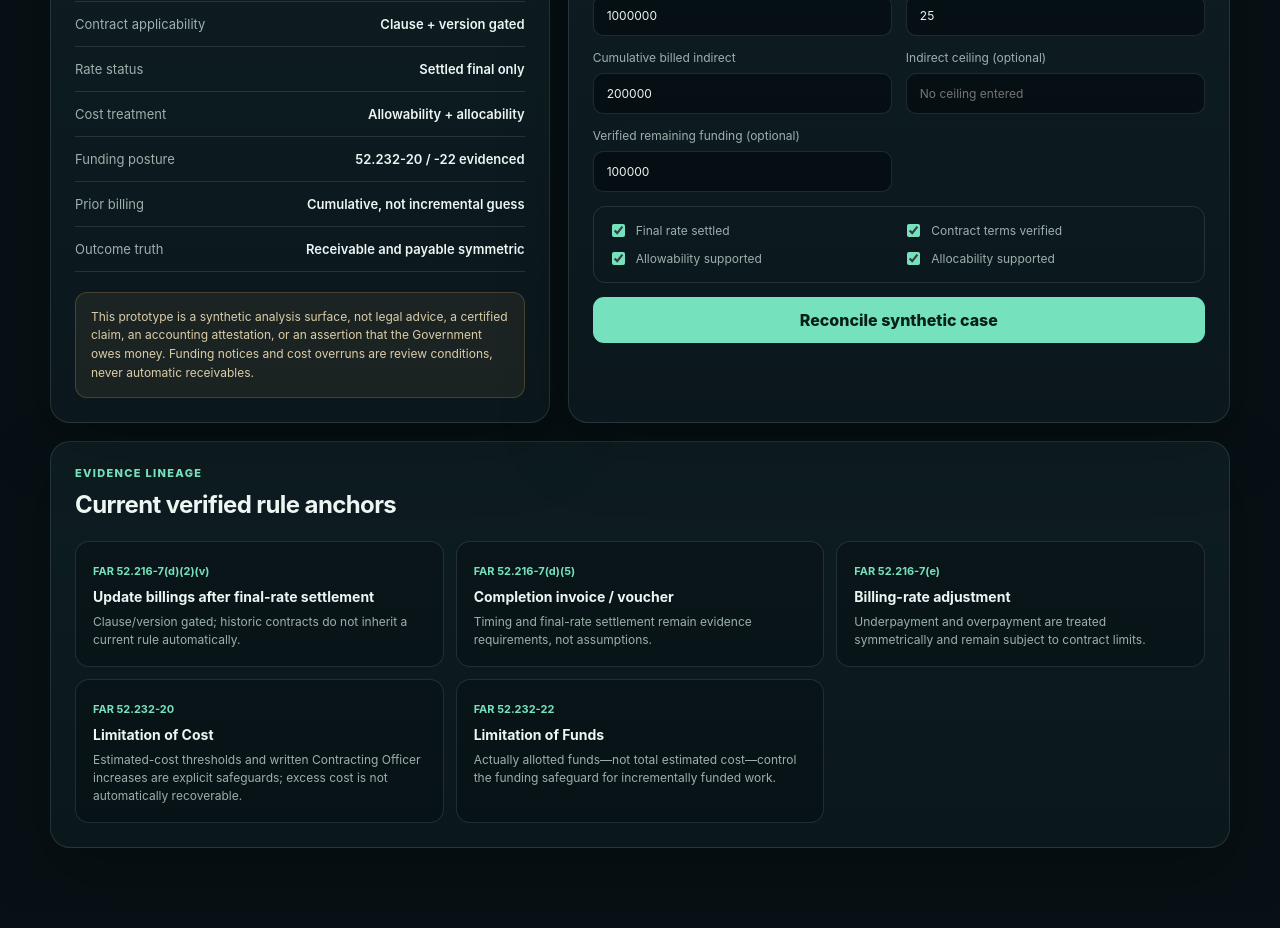
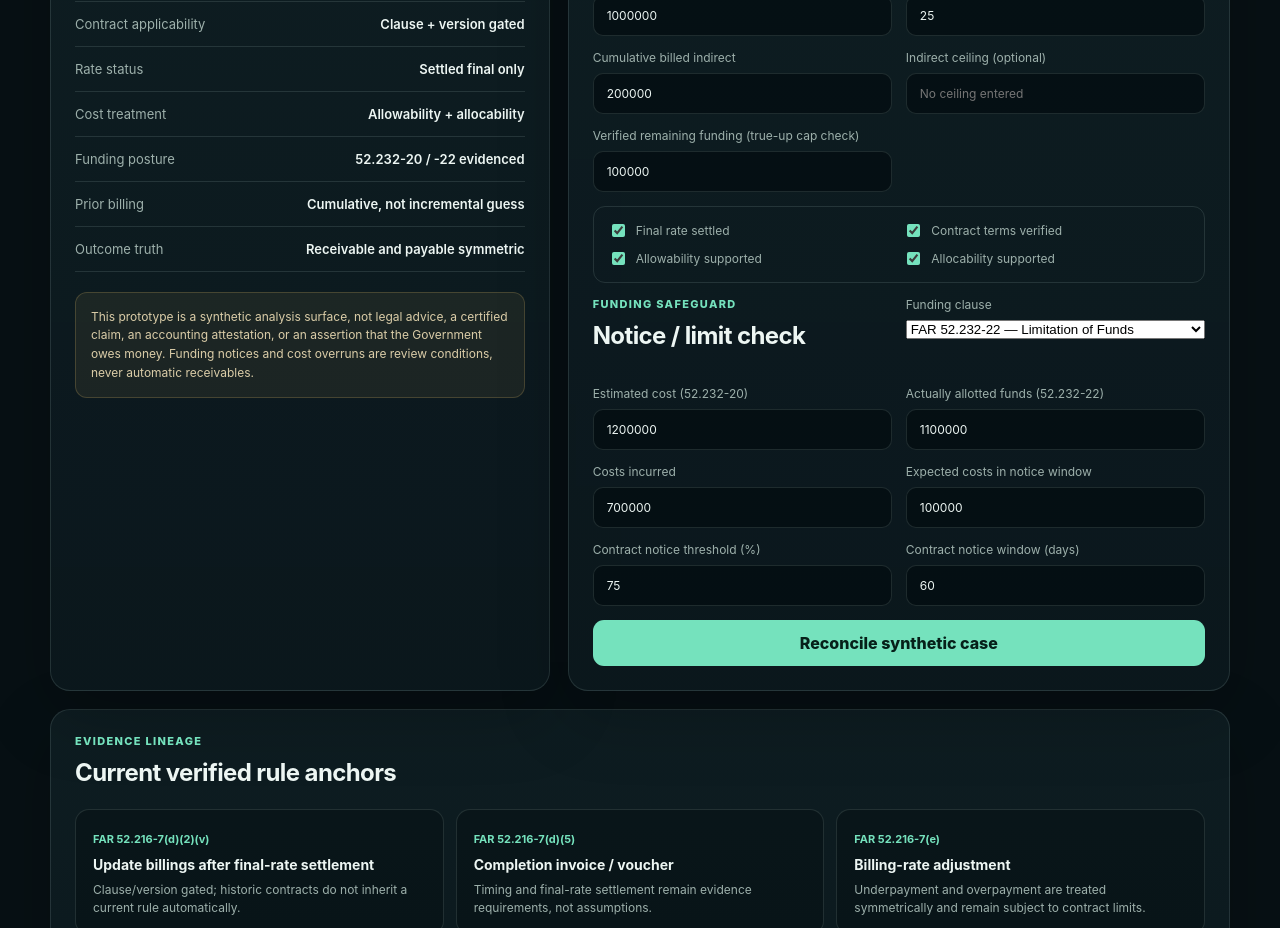
Before and after one commit to MarcosTaz/ai.revenue.recovery, a Next.js app in the folder web/: page / in a window 1280 px wide. Shown: the part 800-1728 px from the top of the page. Built offline with nearby package versions, Linux system fonts and the light colour scheme.

Commit message:
feat(web): surface clause-specific funding guard in synthetic tool

```diff
--- a/web/app/true-up-calculator.tsx
+++ b/web/app/true-up-calculator.tsx
@@ -2,11 +2,21 @@
 
 import { FormEvent, useMemo, useState } from "react";
 import { computeIndirectTrueUp } from "../lib/true-up.mjs";
+import { evaluateFundingSafeguard } from "../lib/funding.mjs";
 
 type Result = {
   state: string;
   expectedIndirect: number | null;
   variance: number | null;
+  explanation: string;
+};
+
+type FundingResult = {
+  state: string;
+  verifiedLimit?: number;
+  projectedCostAtNoticeWindow?: number;
+  thresholdAmount?: number;
+  automaticRecoveryAllowed: boolean;
   explanation: string;
 };
 
@@ -18,11 +28,19 @@ export function TrueUpCalculator() {
   const [billedIndirect, setBilledIndirect] = useState("200000");
   const [ceiling, setCeiling] = useState("");
   const [funding, setFunding] = useState("100000");
+  const [fundingClause, setFundingClause] = useState("52.232-22");
+  const [estimatedCost, setEstimatedCost] = useState("1200000");
+  const [allottedFunds, setAllottedFunds] = useState("1100000");
+  const [costsIncurred, setCostsIncurred] = useState("700000");
+  const [nextWindowCosts, setNextWindowCosts] = useState("100000");
+  const [noticeThresholdPct, setNoticeThresholdPct] = useState("75");
+  const [noticeWindowDays, setNoticeWindowDays] = useState("60");
   const [settled, setSettled] = useState(true);
   const [termsVerified, setTermsVerified] = useState(true);
   const [allowability, setAllowability] = useState(true);
   const [allocability, setAllocability] = useState(true);
   const [result, setResult] = useState<Result | null>(null);
+  const [fundingResult, setFundingResult] = useState<FundingResult | null>(null);
 
   const stateClass = useMemo(() => {
     if (!result) return "status-neutral";
@@ -46,6 +64,17 @@ export function TrueUpCalculator() {
         indirectCeilingAmount: ceiling === "" ? null : Number(ceiling),
         remainingFunding: funding === "" ? null : Number(funding),
       }) as Result,
+    );
+    setFundingResult(
+      evaluateFundingSafeguard({
+        clause: fundingClause,
+        costsIncurred: Number(costsIncurred),
+        expectedNextNoticeWindowCosts: Number(nextWindowCosts),
+        estimatedCost: estimatedCost === "" ? null : Number(estimatedCost),
+        allottedFunds: allottedFunds === "" ? null : Number(allottedFunds),
+        noticeThresholdPercent: Number(noticeThresholdPct) / 100,
+        noticeWindowDays: Number(noticeWindowDays),
+      }) as FundingResult,
     );
   }
 
@@ -77,7 +106,7 @@ export function TrueUpCalculator() {
           <input value={ceiling} onChange={(e) => setCeiling(e.target.value)} inputMode="decimal" placeholder="No ceiling entered" />
         </label>
         <label>
-          Verified remaining funding (optional)
+          Verified remaining funding (true-up cap check)
           <input value={funding} onChange={(e) => setFunding(e.target.value)} inputMode="decimal" />
         </label>
 
@@ -88,13 +117,51 @@ export function TrueUpCalculator() {
           <label><input type="checkbox" checked={allocability} onChange={(e) => setAllocability(e.target.checked)} /> Allocability supported</label>
         </div>
 
+        <div className="panel-heading">
+          <div>
+            <p className="eyebrow">Funding safeguard</p>
+            <h2>Notice / limit check</h2>
+          </div>
+        </div>
+        <label>
+          Funding clause
+          <select value={fundingClause} onChange={(e) => setFundingClause(e.target.value)}>
+            <option value="52.232-22">FAR 52.232-22 — Limitation of Funds</option>
+            <option value="52.232-20">FAR 52.232-20 — Limitation of Cost</option>
+          </select>
+        </label>
+        <label>
+          Estimated cost (52.232-20)
+          <input value={estimatedCost} onChange={(e) => setEstimatedCost(e.target.value)} inputMode="decimal" />
+        </label>
+        <label>
+          Actually allotted funds (52.232-22)
+          <input value={allottedFunds} onChange={(e) => setAllottedFunds(e.target.value)} inputMode="decimal" />
+        </label>
+        <label>
+          Costs incurred
+          <input value={costsIncurred} onChange={(e) => setCostsIncurred(e.target.value)} inputMode="decimal" />
+        </label>
+        <label>
+          Expected costs in notice window
+          <input value={nextWindowCosts} onChange={(e) => setNextWindowCosts(e.target.value)} inputMode="decimal" />
+        </label>
+        <label>
+          Contract notice threshold (%)
+          <input value={noticeThresholdPct} onChange={(e) => setNoticeThresholdPct(e.target.value)} inputMode="decimal" />
+        </label>
+        <label>
+          Contract notice window (days)
+          <input value={noticeWindowDays} onChange={(e) => setNoticeWindowDays(e.target.value)} inputMode="numeric" />
+        </label>
+
         <button className="primary-button" type="submit">Reconcile synthetic case</button>
       </form>
 
       {result && (
         <div className={`result ${stateClass}`} aria-live="polite">
           <div>
-            <span>Result</span>
+            <span>True-up result</span>
             <strong>{result.state.replaceAll("_", " ")}</strong>
           </div>
           <div>
@@ -108,6 +175,24 @@ export function TrueUpCalculator() {
           <p>{result.explanation}</p>
         </div>
       )}
+
+      {fundingResult && (
+        <div className="result status-review" aria-live="polite">
+          <div>
+            <span>Funding safeguard</span>
+            <strong>{fundingResult.state.replaceAll("_", " ")}</strong>
+          </div>
+          <div>
+            <span>Verified limit</span>
+            <strong>{fundingResult.verifiedLimit === undefined ? "—" : usd.format(fundingResult.verifiedLimit)}</strong>
+          </div>
+          <div>
+            <span>Automatic recovery</span>
+            <strong>{fundingResult.automaticRecoveryAllowed ? "YES" : "NO"}</strong>
+          </div>
+          <p>{fundingResult.explanation}</p>
+        </div>
+      )}
     </section>
   );
 }
```
